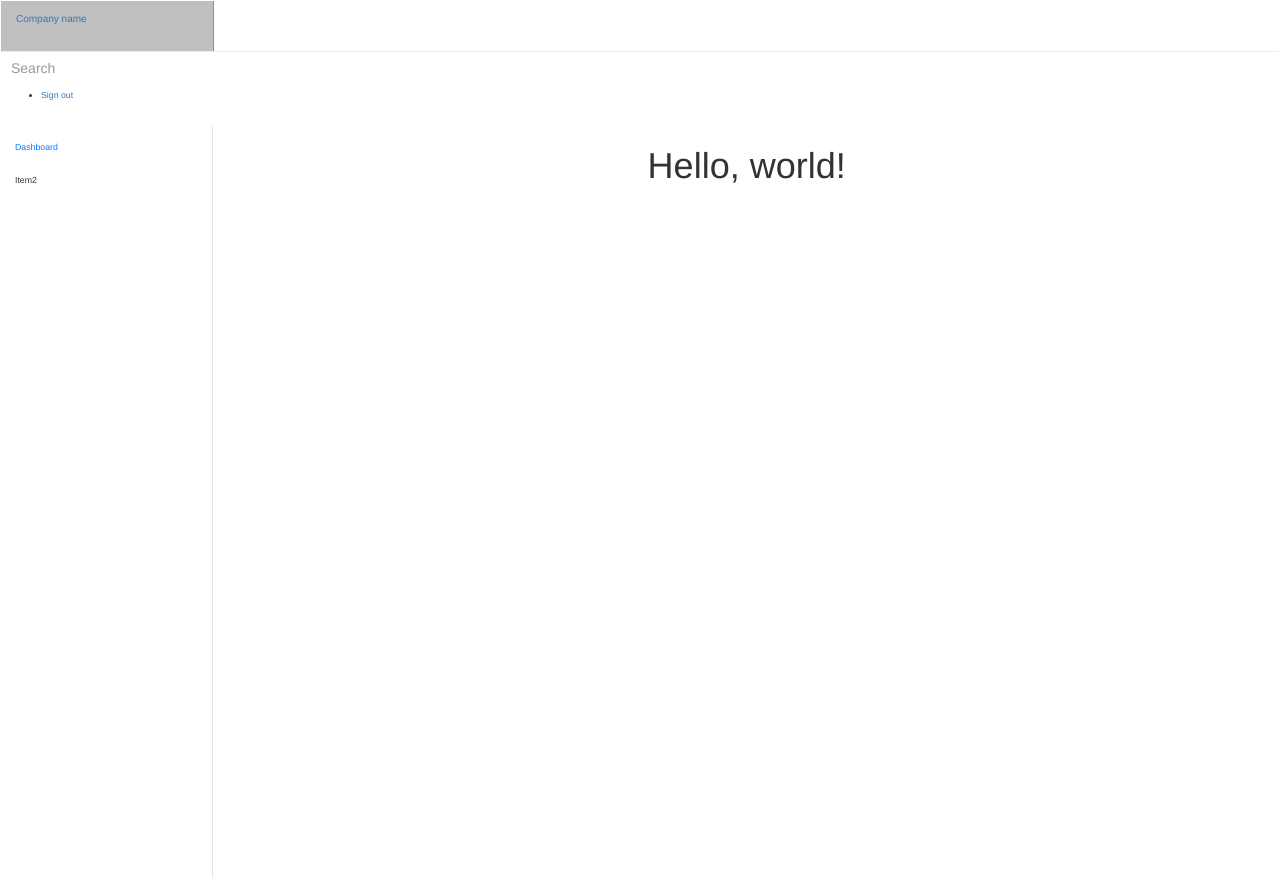
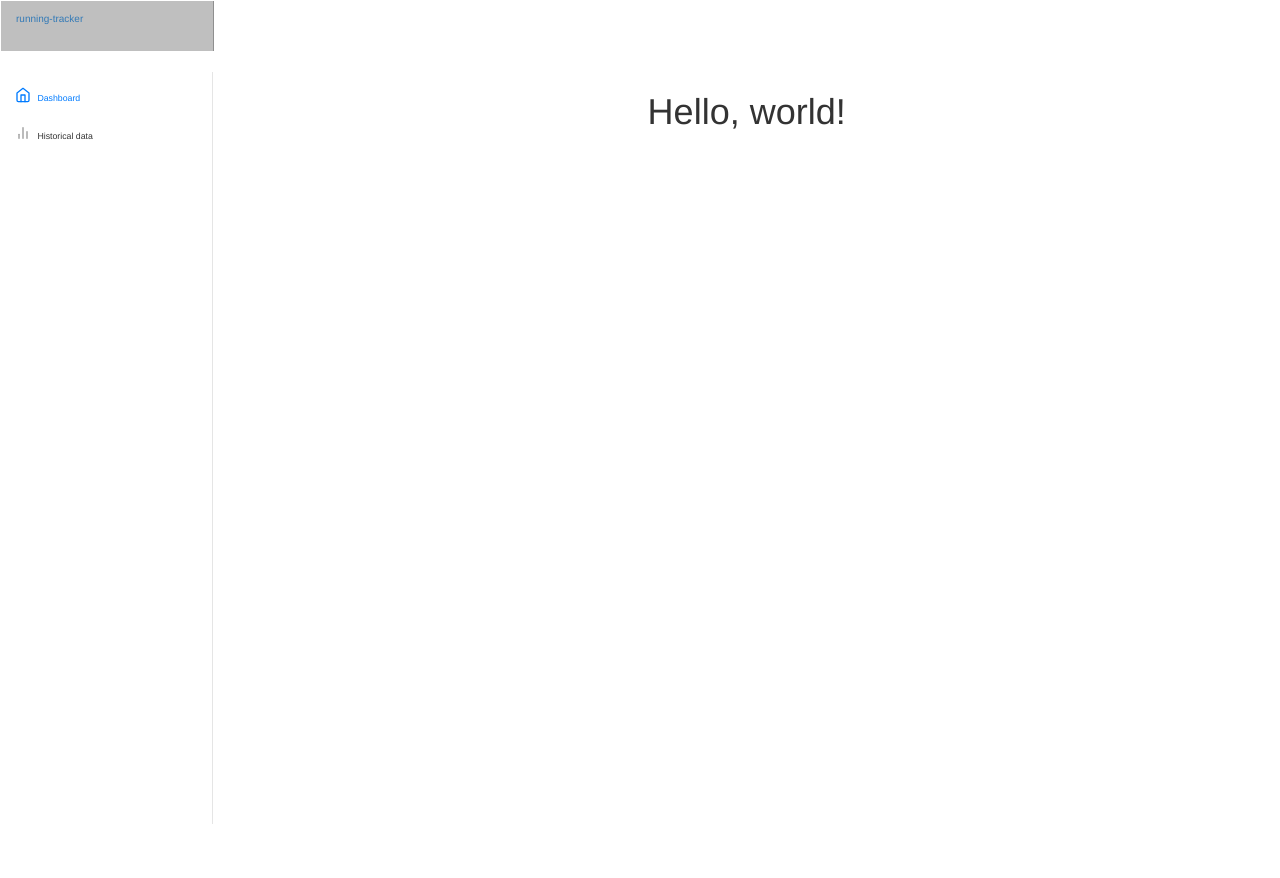
Before and after one commit to OzuYatamutsu/running-tracker, a Flask app: page / in a window 1280 px wide. After the commit the page ends 824 px from the top, so only its background shows below. Run offline with Flask 2, Linux system fonts and the light colour scheme; some libraries are stand-ins or nearby versions.

Commit message:
Add icons to menu items

```diff
--- a/runningtracker/frontend/templates/base.html
+++ b/runningtracker/frontend/templates/base.html
@@ -17,13 +17,13 @@
 
 {% block navbar %}
     <nav class="navbar navbar-dark sticky-top bg-dark flex-md-nowrap p-0">
-        <a class="navbar-brand col-sm-3 col-md-2 mr-0" href="#">Company name</a>
-        <input class="form-control form-control-dark w-100" type="text" placeholder="Search" aria-label="Search">
+        <a class="navbar-brand col-sm-3 col-md-2 mr-0" href="#">running-tracker</a>
+        <!-- <input class="form-control form-control-dark w-100" type="text" placeholder="Search" aria-label="Search">
         <ul class="navbar-nav px-3">
             <li class="nav-item text-nowrap">
                 <a class="nav-link" href="#">Sign out</a>
             </li>
-        </ul>
+        </ul> -->
     </nav>
     <div class="row container-fluid">
         <nav class="col-md-2 d-none d-md-block bg-light sidebar">
@@ -31,12 +31,14 @@
                 <ul class="nav flex-column">
                     <li class="nav-item">
                         <a class="nav-link active" href="#">
+                            <svg xmlns="http://www.w3.org/2000/svg" width="24" height="24" viewBox="0 0 24 24" fill="none" stroke="currentColor" stroke-width="2" stroke-linecap="round" stroke-linejoin="round" class="feather feather-home"><path d="M3 9l9-7 9 7v11a2 2 0 0 1-2 2H5a2 2 0 0 1-2-2z"></path><polyline points="9 22 9 12 15 12 15 22"></polyline></svg>
                             Dashboard <span class="sr-only">(current)</span>
                         </a>
                     </li>
                     <li class="nav-item">
                         <a class="nav-link" href="#">
-                            Item2
+                            <svg xmlns="http://www.w3.org/2000/svg" width="24" height="24" viewBox="0 0 24 24" fill="none" stroke="currentColor" stroke-width="2" stroke-linecap="round" stroke-linejoin="round" class="feather feather-bar-chart-2"><line x1="18" y1="20" x2="18" y2="10"></line><line x1="12" y1="20" x2="12" y2="4"></line><line x1="6" y1="20" x2="6" y2="14"></line></svg>
+                            Historical data
                         </a>
                     </li>
                 </ul>
```
